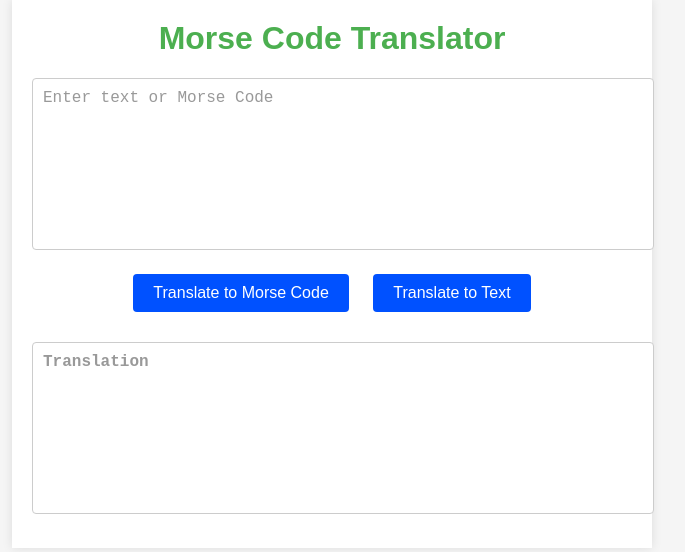
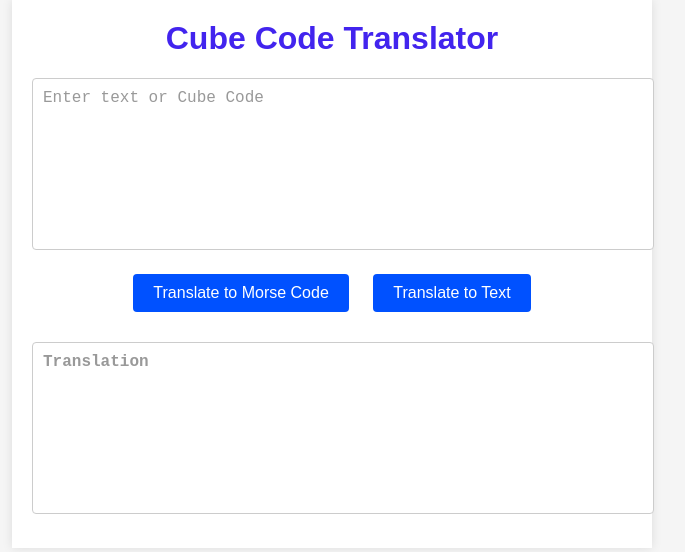
Before and after one commit to CubeNGeometry/CubeNGeometry.github.io, a plain HTML site: page index.html in a window 1280 px wide. Shown: the whole page, without its empty margins (308-993 px from the left). Drawn offline with Linux system fonts and the light colour scheme.

Commit message:
S commit

```diff
--- a/index.html
+++ b/index.html
@@ -7,9 +7,9 @@
 </head>
 <body>
     <div class="container">
-        <h1>Morse Code Translator</h1>
+        <h1>Cube Code Translator</h1>
         <div class="input-container">
-            <textarea id="input-text" placeholder="Enter text or Morse Code"></textarea>
+            <textarea id="input-text" placeholder="Enter text or Cube Code"></textarea>
         </div>
         <div class="button-container">
             <button id="translate-to-morse" onclick="translateToMorse()">Translate to Morse Code</button>
--- a/style.css
+++ b/style.css
@@ -15,7 +15,7 @@ body {
 
 h1 {
     text-align: center;
-    color: #4caf50;
+    color: #4224ee;
     margin-top: 0;
 }
 
```
